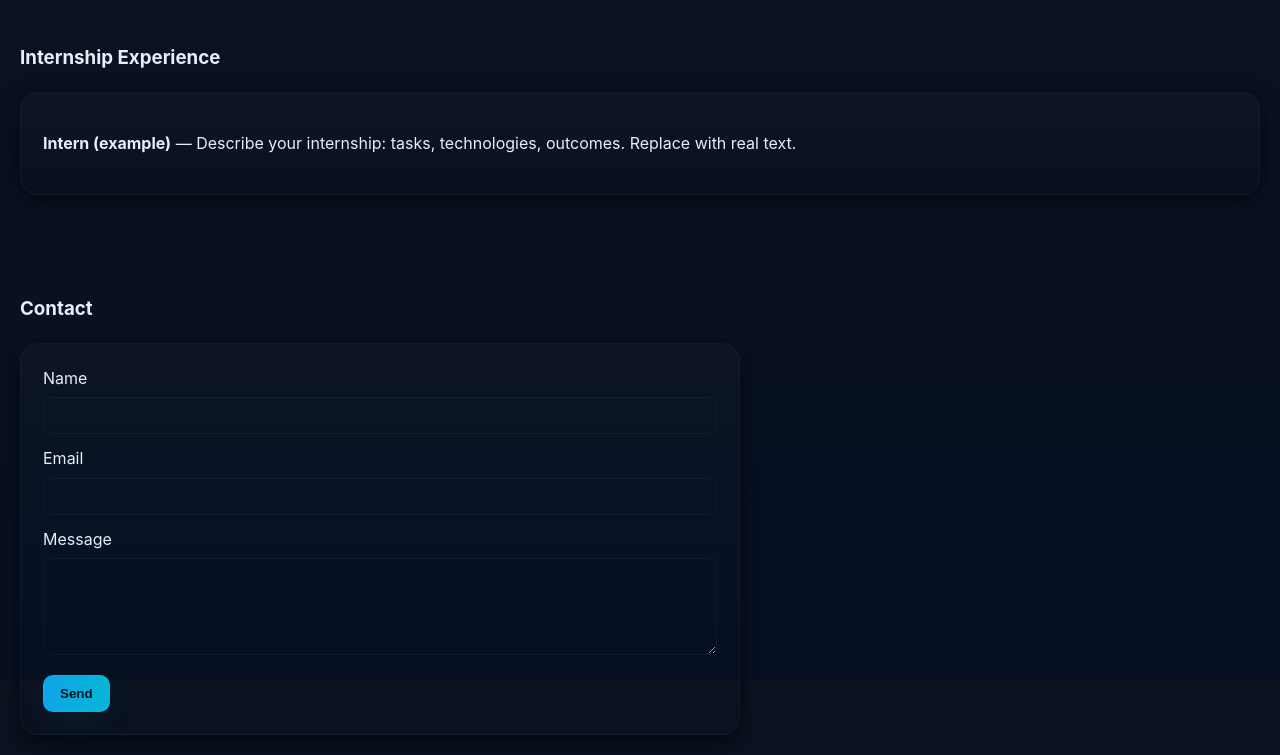
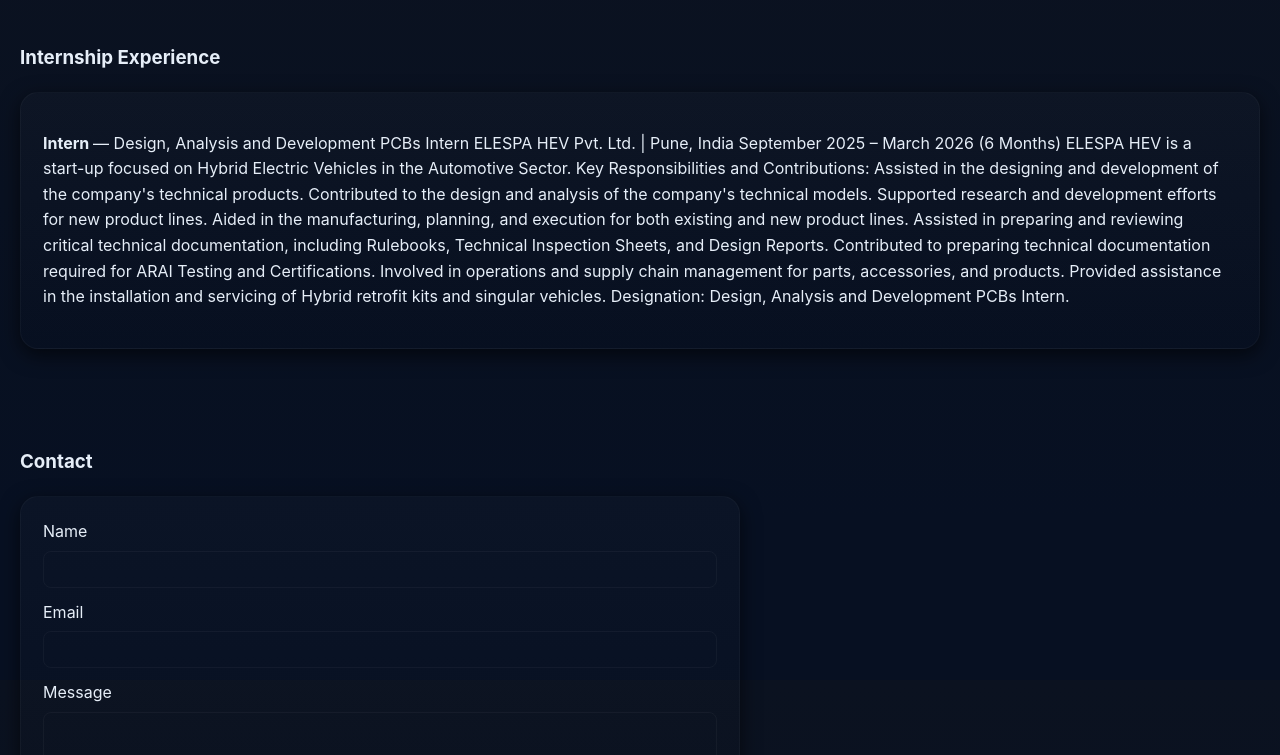
Before and after one commit to abhay143kakade/abhaykakade.github.io, a plain HTML site: page index.html in a window 1280 px wide. Shown: the part 1720-2475 px from the top of the page. Drawn offline with Linux system fonts and the light colour scheme.

Commit message:
Update internship experience in index.html
Added detailed internship experience for PCB design and development role.

```diff
--- a/index.html
+++ b/index.html
@@ -145,7 +145,31 @@
     <section id="experience" class="section" style="padding:40px 20px;">
       <h3>Internship Experience</h3>
       <div class="card">
-        <p><strong>Intern (example)</strong> — Describe your internship: tasks, technologies, outcomes. Replace with real text.</p>
+        <p><strong>Intern </strong> — Design, Analysis and Development PCBs Intern
+ELESPA HEV Pvt. Ltd. | Pune, India September 2025 – March 2026 (6 Months)
+
+ELESPA HEV is a start-up focused on Hybrid Electric Vehicles in the Automotive Sector.
+
+Key Responsibilities and Contributions:
+
+Assisted in the designing and development of the company's technical products.
+
+Contributed to the design and analysis of the company's technical models.
+
+Supported research and development efforts for new product lines.
+
+Aided in the manufacturing, planning, and execution for both existing and new product lines.
+
+Assisted in preparing and reviewing critical technical documentation, including Rulebooks, Technical Inspection Sheets, and Design Reports.
+
+Contributed to preparing technical documentation required for ARAI Testing and Certifications.
+
+Involved in operations and supply chain management for parts, accessories, and products.
+
+Provided assistance in the installation and servicing of Hybrid retrofit kits and singular vehicles.
+
+
+Designation: Design, Analysis and Development PCBs Intern.</p>
       </div>
     </section>
 
```
